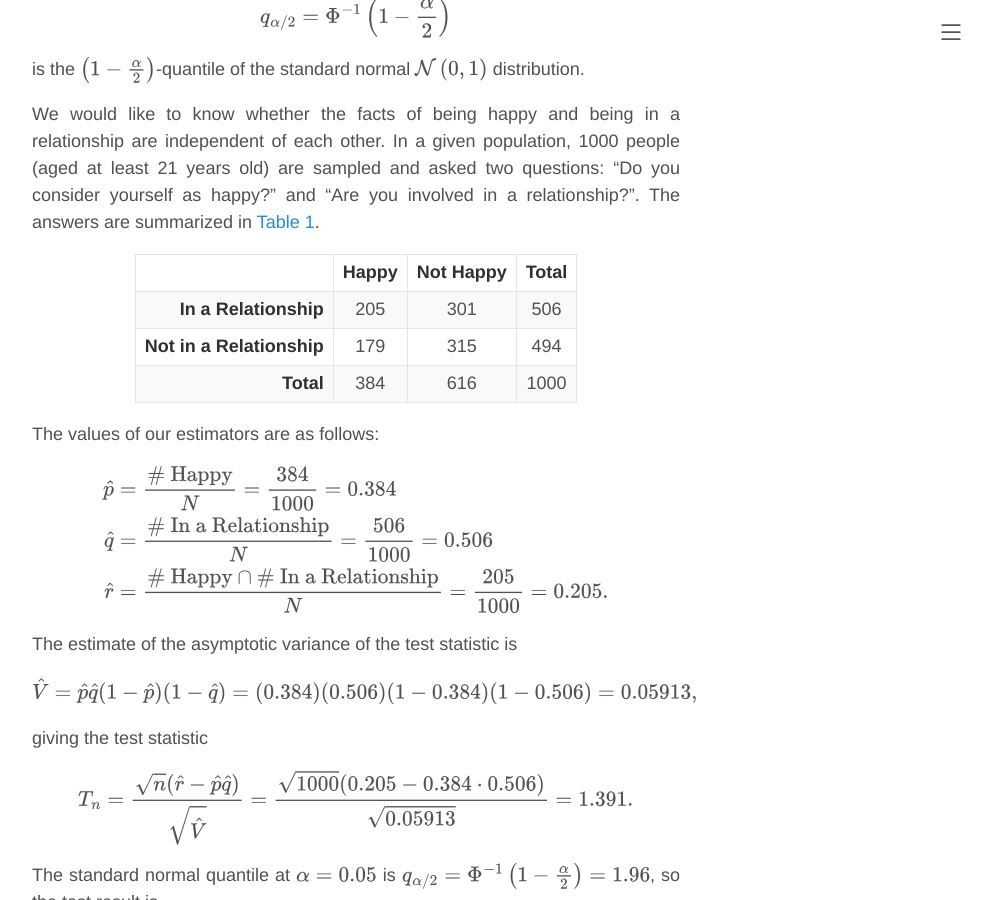
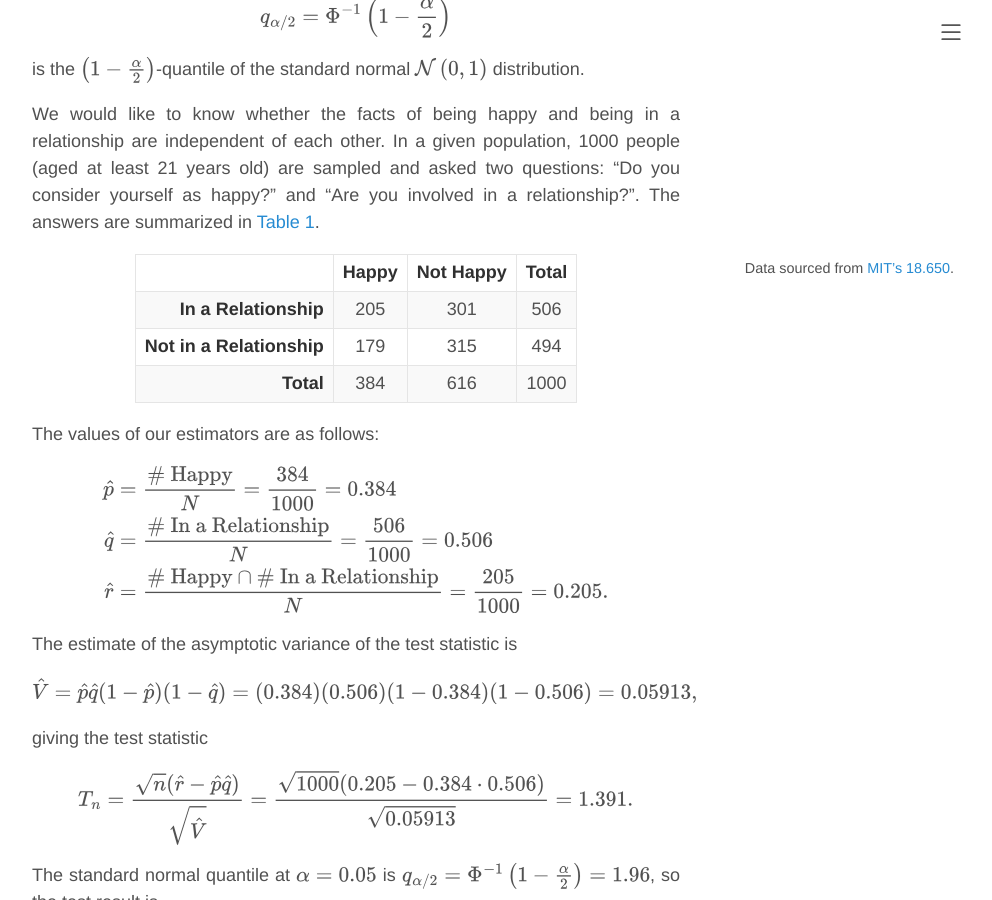
Before and after one commit to broesler/broesler.github.io, a Jekyll site: the page built from _posts/2021-02-15-indep_bern.md, in a window 1280 px wide and 900 px high, scrolled down 9612 px. Shown: the whole window, without its empty margins (284-1276 px from the left). Built offline with Jekyll 4.4.1, drawn with Linux system fonts in a browser that asks for light colours; nearby versions of some CDN libraries.

Commit message:
Add note on data source.

```diff
--- a/_posts/2021-02-15-indep_bern.md
+++ b/_posts/2021-02-15-indep_bern.md
@@ -645,7 +645,11 @@ people (aged at least 21 years old) are sampled and asked two questions:
 relationship?”. The answers are summarized in
 <a href="#tab:tab1" data-reference-type="ref" data-reference="tab:tab1">Table 1</a>.
 
-<div id="tab:tab1" style="width: 80%; margin: auto;" markdown=1>
+<div id="tab:tab1" style="width: auto; margin: auto;" markdown=1>
+<span class="marginnote-wrapper"><label for="sn-0" class="margin-toggle">&#8862;</label>
+<input type="checkbox" id="sn-0" class="margin-toggle"/>
+<span class="marginnote">Data sourced from [MIT's 18.650][ocw].</span></span>
+
 
 |                           | **Happy** | **Not Happy** | **Total** |
 |--------------------------:|:---------:|:-------------:|:---------:|
```
Also changed, not shown: other parts of _posts/2021-02-15-indep_bern.md (+3 -0 lines).
